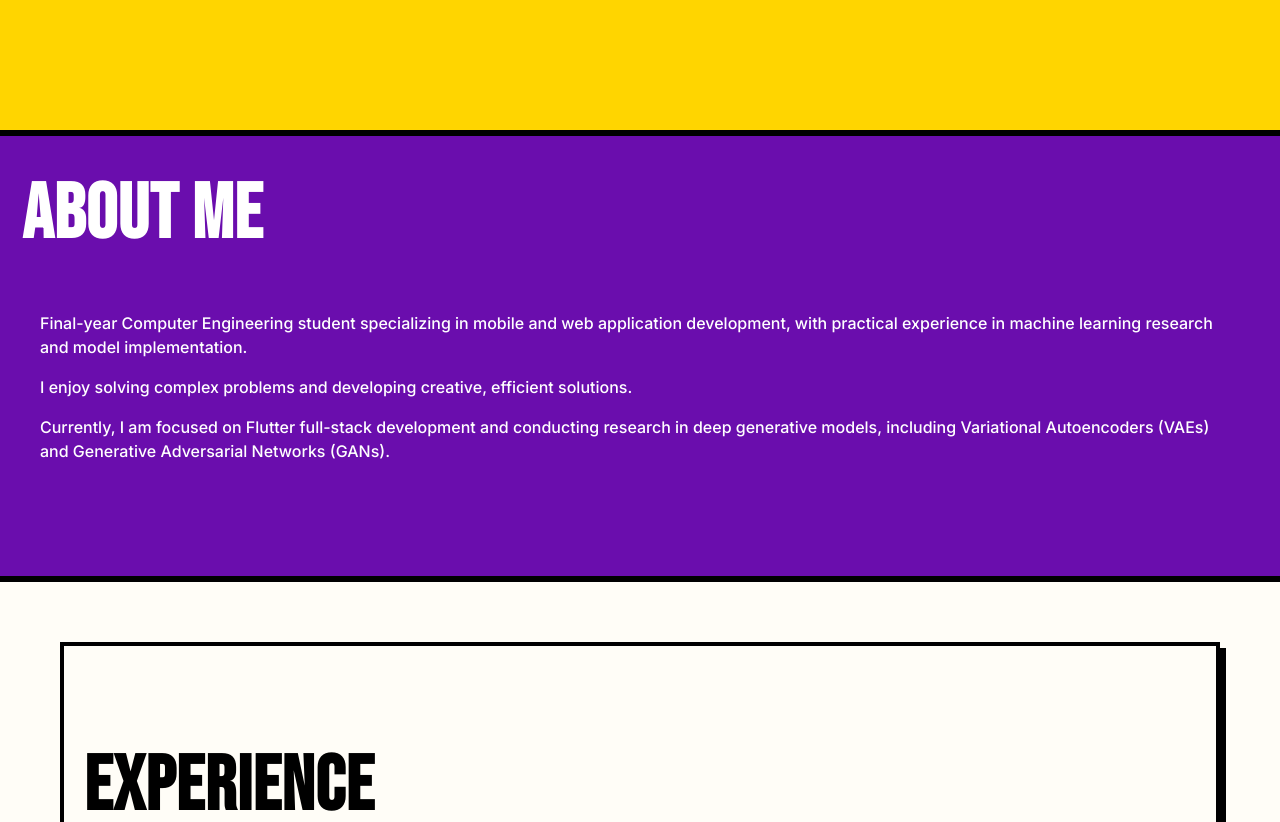
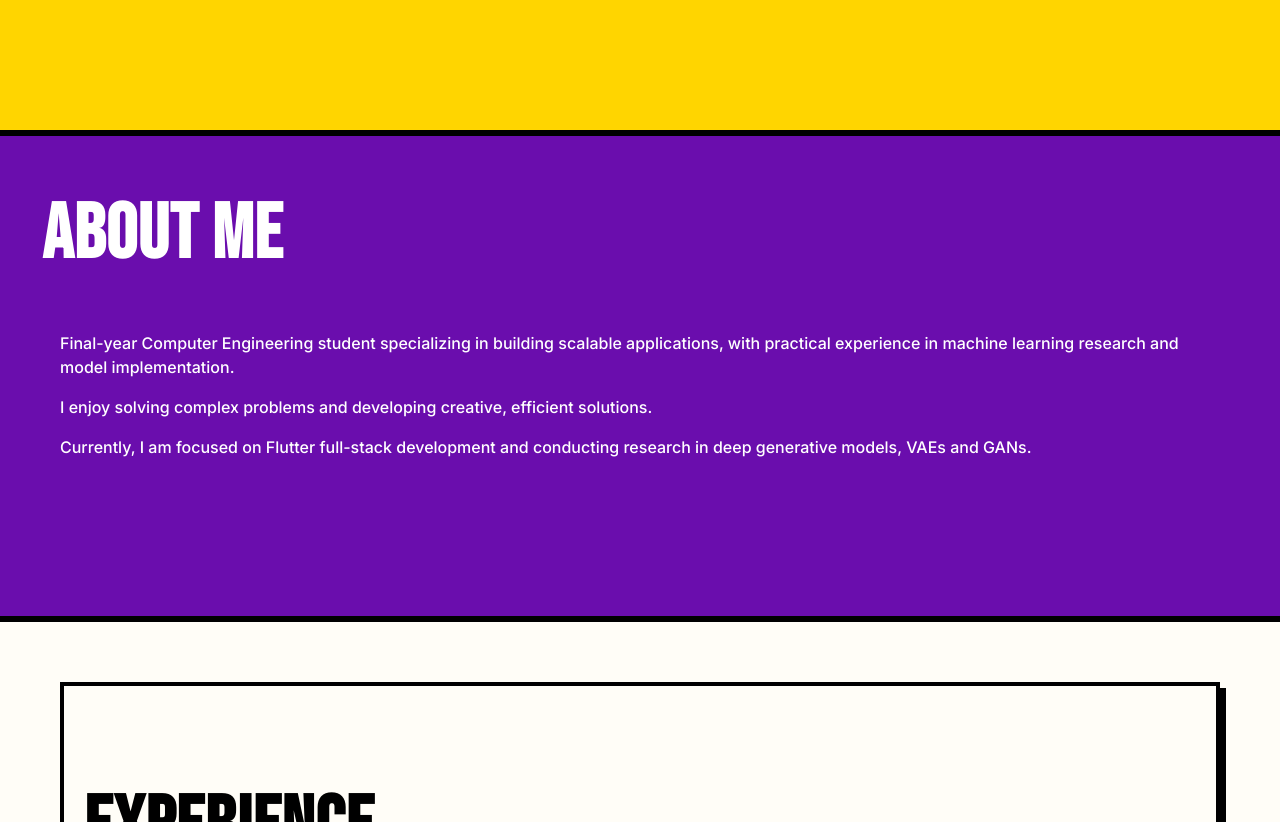
Before and after one commit to MrudulaEranki/personal-website, a React (Vite) app: page / in a window 1280 px wide. Shown: the part 720-1542 px from the top of the page. Built offline with nearby package versions, Linux system fonts and the light colour scheme.

Commit message:
changes on 10.1.26 15:38

```diff
--- a/src/components/about.jsx
+++ b/src/components/about.jsx
@@ -12,14 +12,13 @@ export default function About(){
                 <h1 className="abouttitle">About me</h1>
                 </Col>
                 <Col className="aboutcol">
-                <p>Final-year Computer Engineering student specializing in mobile and
-                    web application development, with practical experience in
+                <p>Final-year Computer Engineering student specializing in building
+                    scalable applications, with practical experience in
                     machine learning research and model implementation.
                 </p>
                 <p>I enjoy solving complex problems and developing creative, efficient solutions.</p>
                 <p> Currently, I am focused on Flutter full-stack development and conducting research
-    in deep generative models, including Variational Autoencoders (VAEs) and
-    Generative Adversarial Networks (GANs).</p>
+    in deep generative models, VAEs and GANs.</p>
                 </Col>
             </Row>
         </Container>
--- a/src/styles/about.css
+++ b/src/styles/about.css
@@ -1,5 +1,5 @@
 .about_container{
-    padding: 20px;
+    padding: 40px;
     display: flex;
     justify-content:left;
     color: #ffffff ;
```
